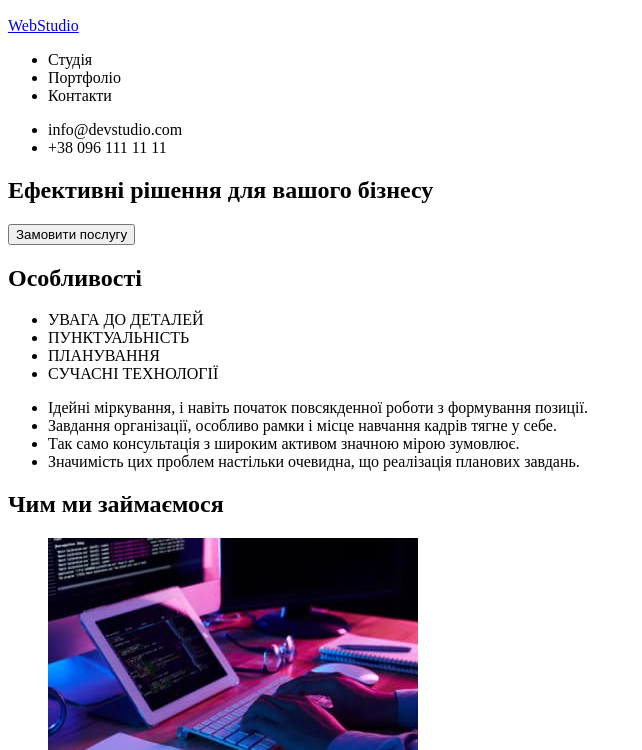
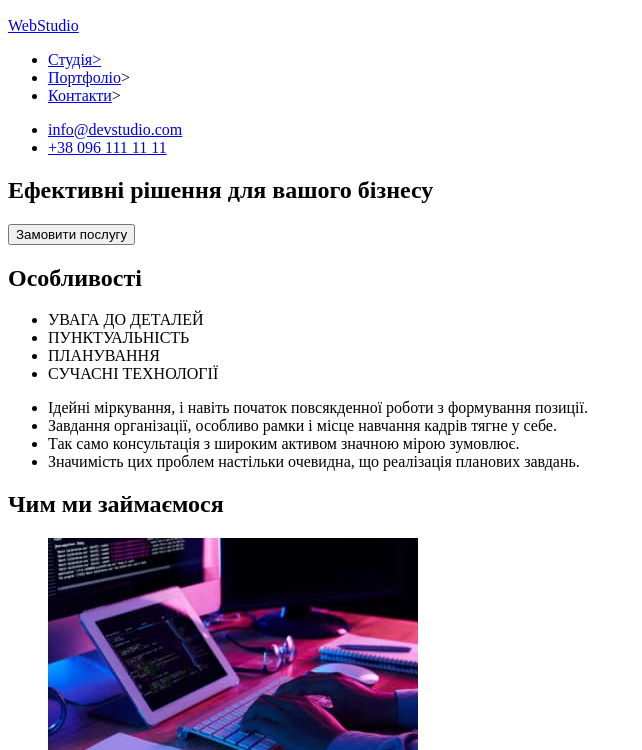
Before and after one commit to lIlDirE/goit-markup-hw-01, a plain HTML site: page index.html in a window 1280 px wide. Shown: the part 50-800 px from the top of the page, without its empty margins (0-642 px from the left). Drawn offline with Linux system fonts and the light colour scheme.

Commit message:
index.html changes

```diff
--- a/index.html
+++ b/index.html
@@ -12,14 +12,14 @@
 		<nav>
 			<a href="./index.html">WebStudio</a>
 			<ul>
-				<li a href="">Студія</li>
-				<li a href="">Портфоліо</li>
-				<li a href="">Контакти</li>
+				<li><a href="./index.html">Студія></a></li>
+				<li><a href="./index.html">Портфоліо</a>></li>
+				<li><a href="./index.html">Контакти</a>></li>
 			</ul>
 		</nav>
 			<ul>
-				<li a href="mailto:info@devstudio.com">info@devstudio.com</li>
-				<li a href="tel:+380961111111">+38 096 111 11 11</li>
+				<li> <a href="mailto:info@devstudio.com">info@devstudio.com</li>
+				<li> <a href="tel:+380961111111">+38 096 111 11 11</a></li>
 			</ul>
 	</header>
 	<main>
@@ -79,8 +79,8 @@
 		<a href="index.html">WebStudio</a>
 		<address>м. Київ, пр-т Лесі Українки, 26</address>
 		<ul>
-			<li a href="mailto:info@devstudio.com">info@devstudio.com</li>
-			<li a href="tel:+380961111111">+38 096 111 11 11</li>
+			<li> <a> href="mailto:info@devstudio.com">info@devstudio.com</a></li>
+			<li> <a> href="tel:+380961111111">+38 096 111 11 11</a></li>
 		</ul>
 	</footer>
 </body>
```
